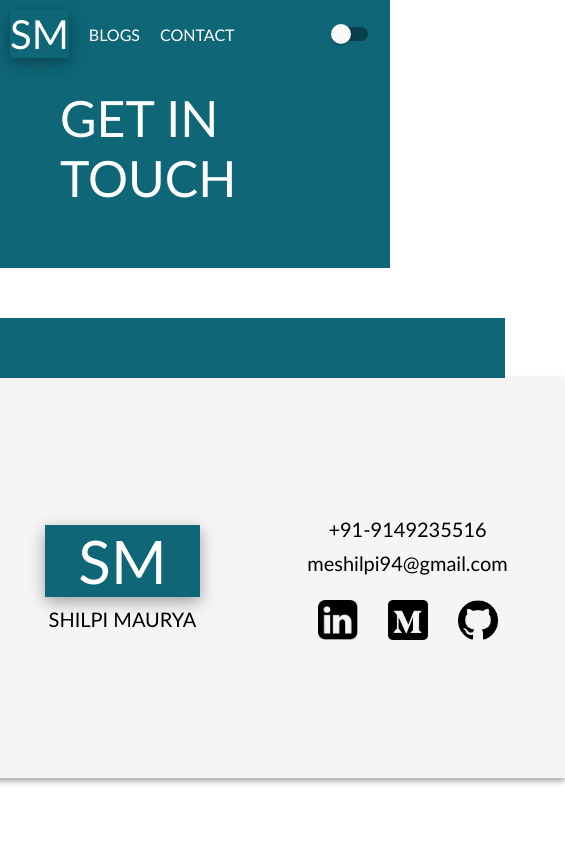
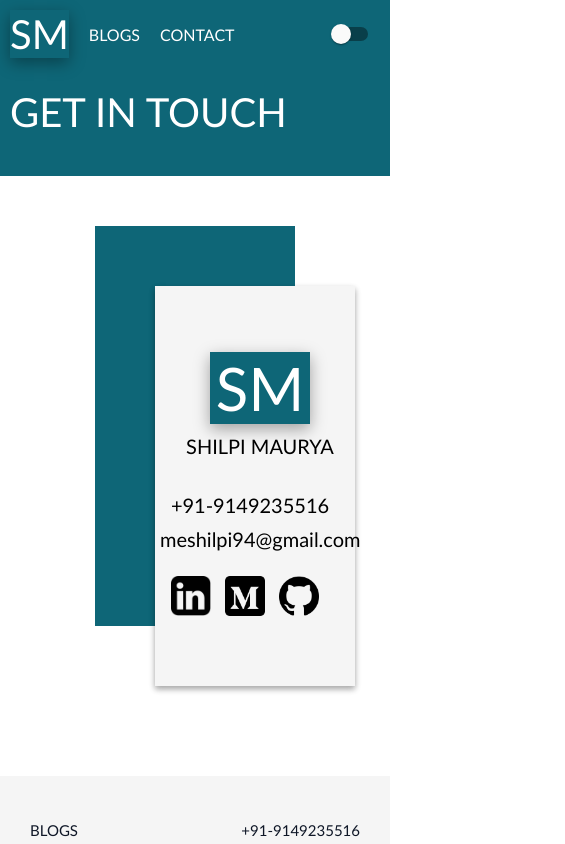
Before and after one commit to ShilpiMaurya/my-personal-website, a Next.js app: page /contact in a window 390 px wide. Shown: the top 844 px of the page, 565 px wide, since content can reach past the window. Built offline with nearby package versions, Linux system fonts and the light colour scheme.

Commit message:
made site responsive

```diff
--- a/components/contactPage.tsx
+++ b/components/contactPage.tsx
@@ -10,6 +10,16 @@ const Title = styled.div`
   @media (max-width: 850px) {
     font-size: 50px;
   }
+  @media (max-width: 550px) {
+    padding: 20px 0px 40px 40px;
+  }
+  @media (max-width: 450px) {
+    padding: 20px 0px 40px 30px;
+    font-size: 40px;
+  }
+  @media (max-width: 400px) {
+    padding: 20px 0px 40px 10px;
+  }
 `;
 
 const Container = styled.div`
@@ -19,6 +29,9 @@ const Container = styled.div`
   flex-direction: column;
   align-items: center;
   background: ${props => props.theme.contactPageBg};
+  @media (max-width: 800px) {
+    padding: 50px 0px 150px 0px;
+  }
 `;
 
 const UnderDiv = styled.div`
@@ -29,6 +42,22 @@ const UnderDiv = styled.div`
   @media (max-width: 970px) {
     height: 400px;
     width: 600px;
+  }
+  @media (max-width: 750px) {
+    height: 400px;
+    width: 500px;
+  }
+  @media (max-width: 650px) {
+    height: 400px;
+    width: 300px;
+  }
+  @media (max-width: 450px) {
+    height: 400px;
+    width: 200px;
+  }
+  @media (max-width: 360px) {
+    height: 400px;
+    width: 180px;
   }
 `;
 
@@ -46,6 +75,7 @@ const OverDiv = styled.div`
     transform: scale(1.05);
     transition: 0.5s ease-in-out;
   }
+
   display: flex;
   flex-direction: row;
   align-items: center;
@@ -53,6 +83,27 @@ const OverDiv = styled.div`
   @media (max-width: 970px) {
     height: 400px;
     width: 600px;
+  }
+  @media (max-width: 750px) {
+    height: 400px;
+    width: 500px;
+  }
+  @media (max-width: 650px) {
+    height: 400px;
+    width: 300px;
+    flex-direction: column;
+  }
+  @media (max-width: 450px) {
+    height: 400px;
+    width: 200px;
+  }
+  @media (max-width: 360px) {
+    height: 400px;
+    width: 180px;
+    &:hover {
+      transform: scale(1.02);
+      transition: 0.5s ease-in-out;
+    }
   }
 `;
 
@@ -82,6 +133,14 @@ const Logo = styled.div`
     margin-left: 60px;
     margin-right: 60px;
   }
+  @media (max-width: 650px) {
+    margin-left: 80px;
+    margin-right: 80px;
+  }
+  @media (max-width: 450px) {
+    margin-left: 50px;
+    margin-right: 50px;
+  }
 `;
 const LogoText = styled.div`
   text-align: center;
@@ -89,6 +148,12 @@ const LogoText = styled.div`
   font-weight: 500;
   padding-top: 10px;
   @media (max-width: 970px) {
+    font-size: 20px;
+  }
+  @media (max-width: 650px) {
+    padding-bottom: 30px;
+  }
+  @media (max-width: 450px) {
     font-size: 20px;
   }
 `;
@@ -108,11 +173,17 @@ const ContactInfo = styled.div`
   @media (max-width: 970px) {
     font-size: 20px;
   }
+  @media (max-width: 360px) {
+    font-size: 15px;
+  }
 `;
 
 const ContactInfoContent = styled.div`
   cursor: pointer;
   padding: 5px;
+  @media (max-width: 450px) {
+    padding-left: 15px;
+  }
 `;
 
 const SocioIcons = styled.div`
@@ -127,6 +198,10 @@ const SocioIconsItems = styled.div`
   cursor: pointer;
   margin-right: 15px;
   margin-left: 15px;
+  @media (max-width: 450px) {
+    margin-right: 7px;
+    margin-left: 7px;
+  }
 `;
 
 const ContactPage = () => {
```
Also changed, not shown: components/blogsPage.tsx (+53 -4 lines), components/intro.tsx (+7 -3 lines).
